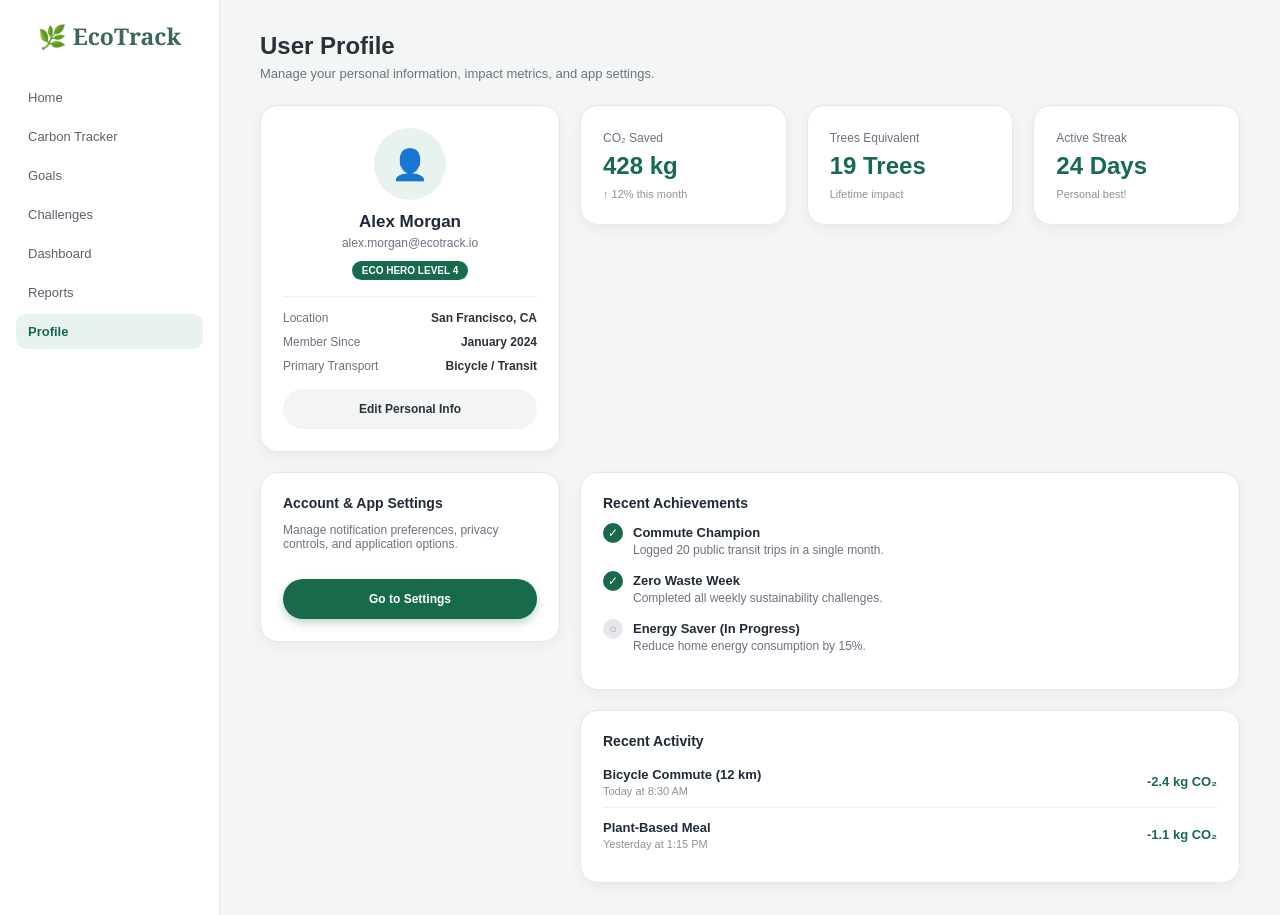
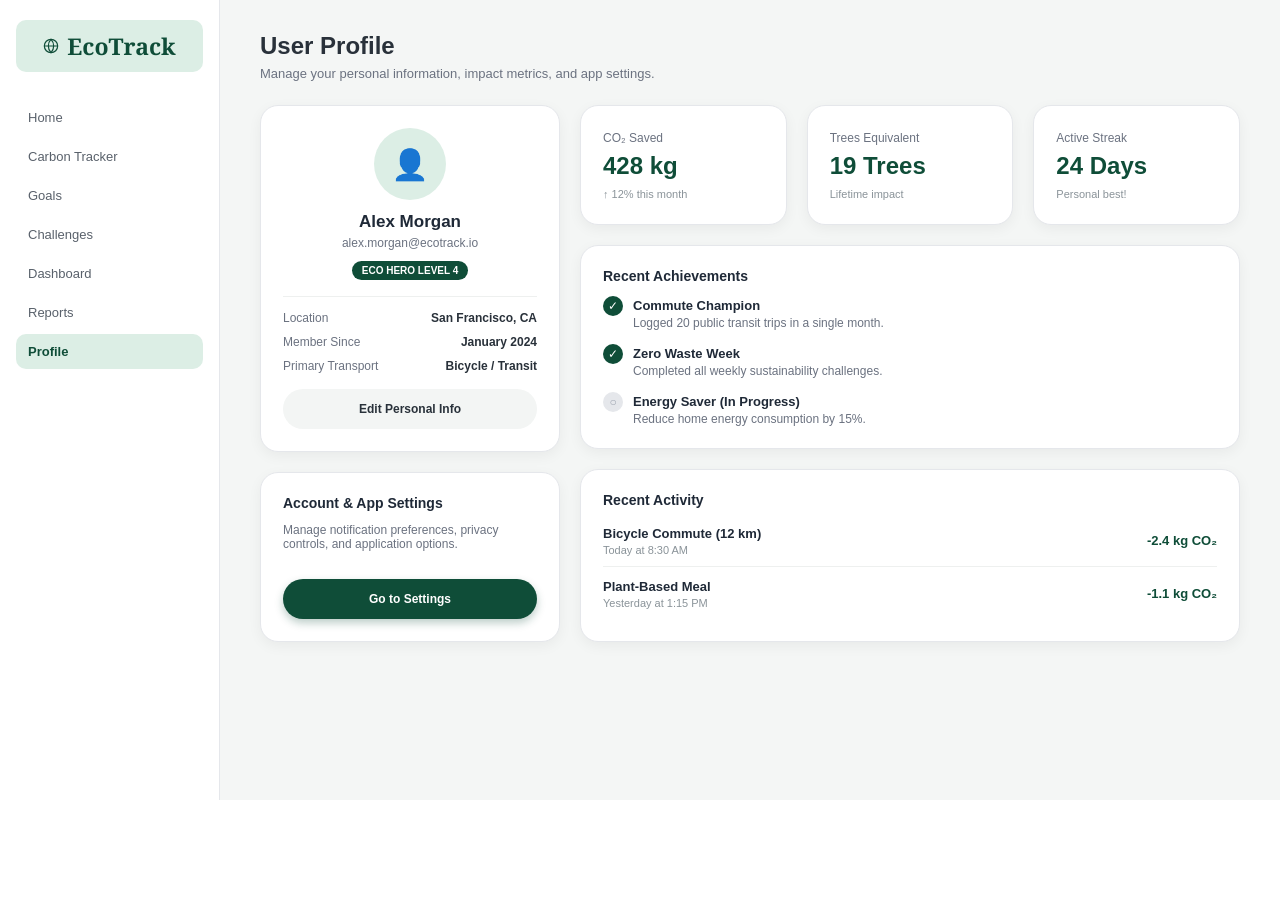
Before and after one commit to springboardmentor212/EcoTrack_Group4, a React (Create React App) app in the folder frontend/: page /profile in a window 1280 px wide. After the commit the page ends 800 px from the top, so only its background shows below. Built offline with nearby package versions, Linux system fonts and the light colour scheme.

Commit message:
updated more fixes

```diff
--- a/frontend/src/pages/Profile/Profile.css
+++ b/frontend/src/pages/Profile/Profile.css
@@ -21,10 +21,21 @@
 }
 
 .sidebar .logo {
+  display: flex;
+  align-items: center;
+  justify-content: center;
+  gap: 8px;
+
+  background: #dceee5;
+  color: #0f4d38;
+
+  padding: 10px 14px;
+  border-radius: 10px;
+
   font-family: Georgia, serif;
-  font-size: 18px;
-  font-weight: 600;
-  color: #3e665a;
+  font-size: 16px;
+  font-weight: 700;
+
   margin-bottom: 28px;
 }
 
@@ -49,8 +60,8 @@
 }
 
 .sidebar-nav a.active {
-  background: #e9f3ee;
-  color: #176b4b;
+  background: #dceee5;
+  color: #0f4d38;
   font-weight: 700;
 }
 
@@ -84,17 +95,32 @@
   box-shadow: 0px 4px 14px rgba(0, 0, 0, 0.05);
 }
 
-/* ================= TOP ROW ================= */
+/* ================= TWO COLUMN LAYOUT ================= */
 
-.top-row {
+.content-columns {
   display: flex;
   gap: 20px;
-  margin-bottom: 20px;
+  align-items: flex-start;
 }
 
-.profile-card {
+.left-column {
   width: 300px;
   flex-shrink: 0;
+  display: flex;
+  flex-direction: column;
+  gap: 20px;
+}
+
+.right-column {
+  flex: 1;
+  display: flex;
+  flex-direction: column;
+  gap: 20px;
+}
+
+/* ================= PROFILE CARD ================= */
+
+.profile-card {
   text-align: center;
 }
 
@@ -103,12 +129,12 @@
   height: 72px;
   margin: 0 auto 12px;
   border-radius: 50%;
-  background: #e9f3ee;
+  background: #dceee5;
   display: flex;
   align-items: center;
   justify-content: center;
   font-size: 30px;
-  color: #3e665a;
+  color: #0f4d38;
 }
 
 .profile-card h2 {
@@ -125,7 +151,7 @@
 
 .badge {
   display: inline-block;
-  background: #176b4b;
+  background: #0f4d38;
   color: #ffffff;
   font-size: 10px;
   font-weight: 700;
@@ -168,10 +194,10 @@
 }
 
 .settings-btn {
-  background: #176b4b;
+  background: #0f4d38;
   color: #ffffff;
   margin-top: 12px;
-  box-shadow: 0px 4px 9px rgba(23, 107, 75, 0.28);
+  box-shadow: 0px 4px 9px rgba(15, 77, 56, 0.28);
 }
 
 .edit-btn:hover {
@@ -179,20 +205,30 @@
 }
 
 .settings-btn:hover {
-  background: #12583e;
+  background: #0b3c2a;
+}
+
+.settings-card h4 {
+  margin: 0 0 6px;
+  font-size: 14px;
+  font-weight: 700;
+}
+
+.settings-card p {
+  font-size: 12px;
+  color: #6b7280;
+  margin-bottom: 16px;
 }
 
 /* ================= STATS ================= */
 
-.stats-grid {
-  flex: 1;
-  display: grid;
-  grid-template-columns: repeat(3, 1fr);
+.stats-row {
+  display: flex;
   gap: 20px;
-  align-content: start;
 }
 
 .stat-card {
+  flex: 1;
   text-align: left;
 }
 
@@ -205,7 +241,7 @@
   margin: 6px 0 4px;
   font-size: 24px;
   font-weight: 700;
-  color: #176b4b;
+  color: #0f4d38;
 }
 
 .stat-sub {
@@ -213,39 +249,13 @@
   color: #8a9399;
 }
 
-/* ================= BOTTOM ROW ================= */
+/* ================= ACHIEVEMENTS ================= */
 
-.bottom-row {
-  display: flex;
-  gap: 20px;
-}
-
-.left-col {
-  width: 300px;
-  flex-shrink: 0;
-}
-
-.left-col h4,
-.right-col h4 {
+.achievements-card h4 {
   margin: 0 0 6px;
   font-size: 14px;
   font-weight: 700;
 }
-
-.left-col p {
-  font-size: 12px;
-  color: #6b7280;
-  margin-bottom: 16px;
-}
-
-.right-col {
-  flex: 1;
-  display: flex;
-  flex-direction: column;
-  gap: 20px;
-}
-
-/* ================= ACHIEVEMENTS ================= */
 
 .achievements-list {
   list-style: none;
@@ -257,6 +267,10 @@
   display: flex;
   gap: 10px;
   margin-bottom: 14px;
+}
+
+.achievements-list li:last-child {
+  margin-bottom: 0;
 }
 
 .achievements-list strong {
@@ -274,7 +288,7 @@
   height: 20px;
   flex-shrink: 0;
   border-radius: 50%;
-  background: #176b4b;
+  background: #0f4d38;
   color: #ffffff;
   font-size: 12px;
   display: flex;
@@ -288,6 +302,12 @@
 }
 
 /* ================= ACTIVITY ================= */
+
+.activity-card h4 {
+  margin: 0 0 6px;
+  font-size: 14px;
+  font-weight: 700;
+}
 
 .activity-row {
   display: flex;
@@ -314,23 +334,21 @@
 .activity-value {
   font-size: 13px;
   font-weight: 700;
-  color: #176b4b;
+  color: #0f4d38;
 }
 
 /* ================= RESPONSIVE ================= */
 
 @media (max-width: 900px) {
-  .top-row,
-  .bottom-row {
+  .content-columns {
     flex-direction: column;
   }
 
-  .profile-card,
-  .left-col {
+  .left-column {
     width: 100%;
   }
 
-  .stats-grid {
-    grid-template-columns: 1fr;
+  .stats-row {
+    flex-direction: column;
   }
 }
--- a/frontend/src/pages/Profile/Profile.jsx
+++ b/frontend/src/pages/Profile/Profile.jsx
@@ -7,7 +7,11 @@ function Profile() {
       {/* Sidebar */}
       <aside className="sidebar">
         <div className="logo">
-          <span>🌿 EcoTrack</span>
+          <svg width="16" height="16" viewBox="0 0 24 24" fill="none" xmlns="http://www.w3.org/2000/svg">
+            <circle cx="12" cy="12" r="10" stroke="#0f4d38" strokeWidth="1.8"/>
+            <path d="M2 12h20M12 2c2.5 2.5 4 6 4 10s-1.5 7.5-4 10c-2.5-2.5-4-6-4-10s1.5-7.5 4-10z" stroke="#0f4d38" strokeWidth="1.8"/>
+          </svg>
+          <span>EcoTrack</span>
         </div>
         <nav className="sidebar-nav">
           <a href="/home">Home</a>
@@ -27,8 +31,10 @@ function Profile() {
           <p>Manage your personal information, impact metrics, and app settings.</p>
         </header>
 
-        <div className="top-row">
-          {/* Profile card */}
+        <div className="content-columns">
+
+          {/* LEFT COLUMN */}
+          <div className="left-column">
             <div className="card profile-card">
               <div className="avatar">👤</div>
               <h2>Alex Morgan</h2>
@@ -53,8 +59,16 @@ function Profile() {
               <button className="edit-btn">Edit Personal Info</button>
             </div>
 
-          {/* Stat cards */}
-          <div className="stats-grid">
+            <div className="card settings-card">
+              <h4>Account &amp; App Settings</h4>
+              <p>Manage notification preferences, privacy controls, and application options.</p>
+              <button className="settings-btn">Go to Settings</button>
+            </div>
+          </div>
+
+          {/* RIGHT COLUMN */}
+          <div className="right-column">
+            <div className="stats-row">
               <div className="card stat-card">
                 <span className="stat-label">CO₂ Saved</span>
                 <h3>428 kg</h3>
@@ -71,29 +85,18 @@ function Profile() {
                 <span className="stat-sub">Personal best!</span>
               </div>
             </div>
-        </div>
 
-        <div className="bottom-row">
-          <div className="left-col">
-            <div className="card">
-              <h4>Account &amp; App Settings</h4>
-              <p>Manage notification preferences, privacy controls, and application options.</p>
-              <button className="settings-btn">Go to Settings</button>
-            </div>
-          </div>
-
-          <div className="right-col">
-            <div className="card">
+            <div className="card achievements-card">
               <h4>Recent Achievements</h4>
               <ul className="achievements-list">
-                <li className="done">
+                <li>
                   <span className="check">✓</span>
                   <div>
                     <strong>Commute Champion</strong>
                     <p>Logged 20 public transit trips in a single month.</p>
                   </div>
                 </li>
-                <li className="done">
+                <li>
                   <span className="check">✓</span>
                   <div>
                     <strong>Zero Waste Week</strong>
@@ -110,7 +113,7 @@ function Profile() {
               </ul>
             </div>
 
-            <div className="card">
+            <div className="card activity-card">
               <h4>Recent Activity</h4>
               <div className="activity-row">
                 <div>
@@ -128,6 +131,7 @@ function Profile() {
               </div>
             </div>
           </div>
+
         </div>
       </main>
     </div>
```
Lines whose indentation alone changed are shown as unchanged.
